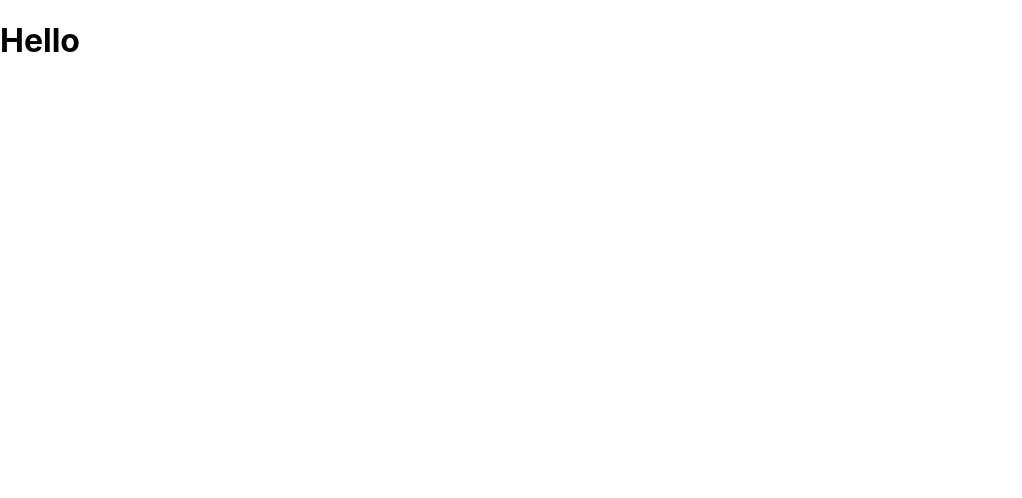
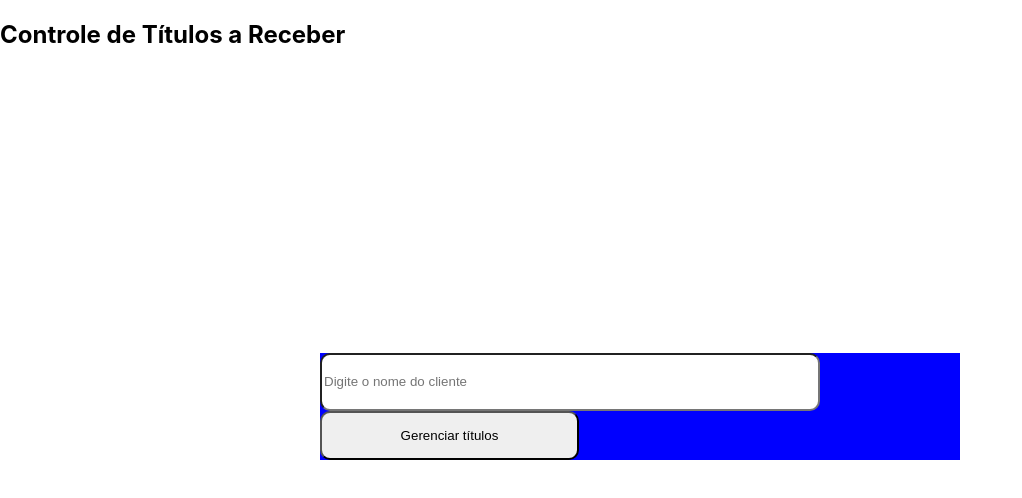
Before and after one commit to Equipe-Ace/Project-Ace-Frontend, a React (Create React App) app in the folder ace-frontend/: page / in a window 1280 px wide. Shown: the top 498 px of the page, without its empty margins (0-1022 px from the left). Built offline with nearby package versions, Linux system fonts and the light colour scheme.

Commit message:
inicio da pag de controleTitulos e estilizacao

```diff
--- a/ace-frontend/src/App.tsx
+++ b/ace-frontend/src/App.tsx
@@ -1,9 +1,11 @@
+import { ControleTitulos } from "./pages/financeiroControleTitulos";
 
 function App() {
   return (
     <div className="App">
-        <h1>Hello</h1>
+        <ControleTitulos/>
     </div>
+
   )
 }
 
--- /dev/null
+++ b/ace-frontend/src/pages/financeiroControleTitulos.tsx
@@ -0,0 +1,27 @@
+import "../styles/pages/financeiroControleTitulos.css"
+
+export function ControleTitulos(){
+    return (
+        <div className="container">
+            <section>
+                <label>
+                    <h1 className="tituloPagina">
+                        Controle de Títulos a Receber
+                    </h1>
+                </label>
+            </section>
+
+            <form className="procurarCliente">
+                <div>
+                    <input className="inputPegarCliente" placeholder="Digite o nome do cliente"></input>
+                </div>
+
+                <div>
+                    <button className="botaoGerenciarTitulos">
+                        Gerenciar títulos
+                    </button>
+                </div>
+            </form>
+        </div>
+    )
+}
--- /dev/null
+++ b/ace-frontend/src/styles/pages/financeiroControleTitulos.css
@@ -0,0 +1,20 @@
+.procurarCliente{
+    background-color: blue;
+    margin: auto;
+    width: 50%;
+    position: relative;
+    top: 284px;
+}
+
+.inputPegarCliente {
+    border-radius: 10px;
+    width: 492px;
+    height: 52px;
+}
+
+
+.botaoGerenciarTitulos {
+    border-radius: 10px;
+    width: 259px;
+    height: 49px;
+}
```
Also changed, not shown: ace-frontend/src/pages/financeiroGestaoTitulos.tsx (added, +7 -0 lines).
